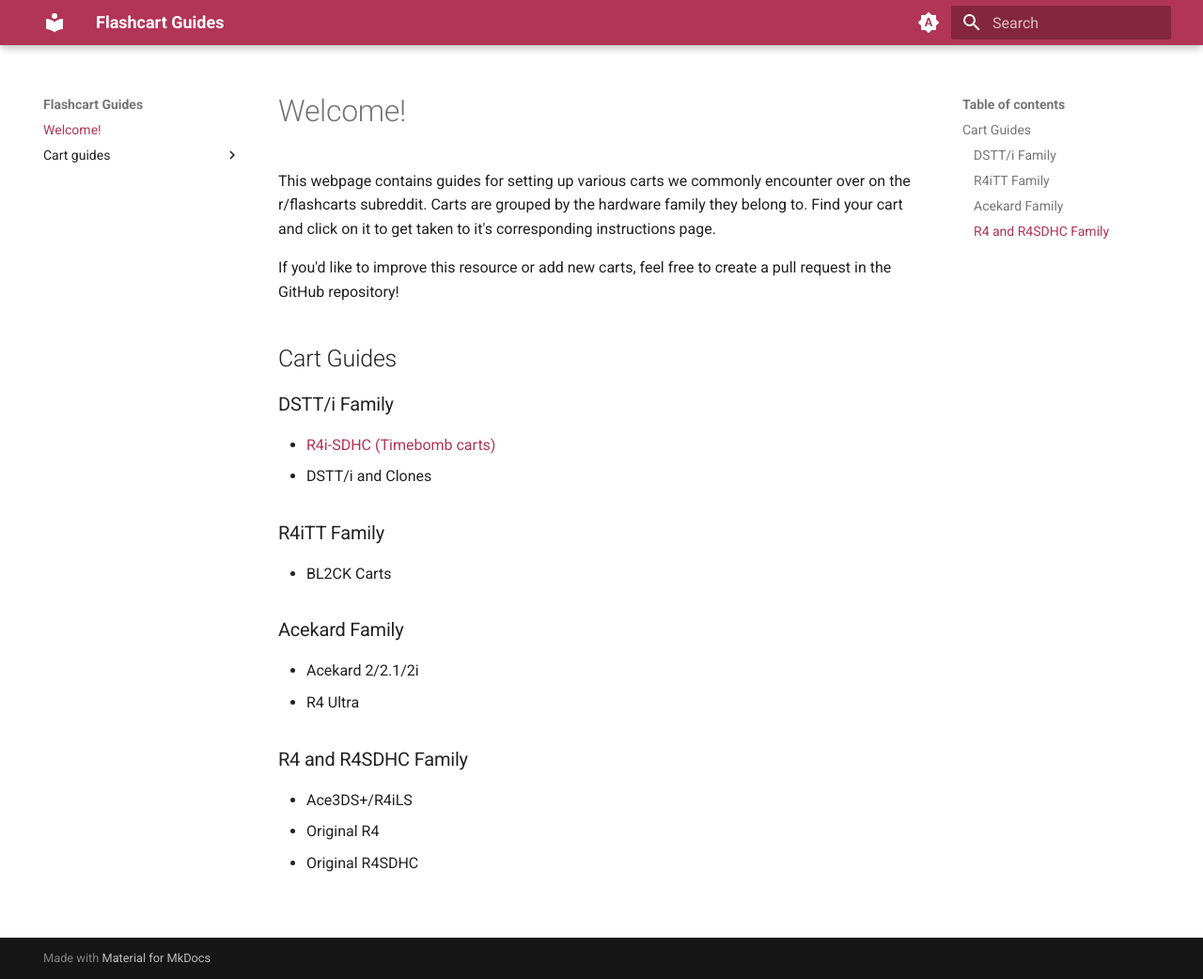
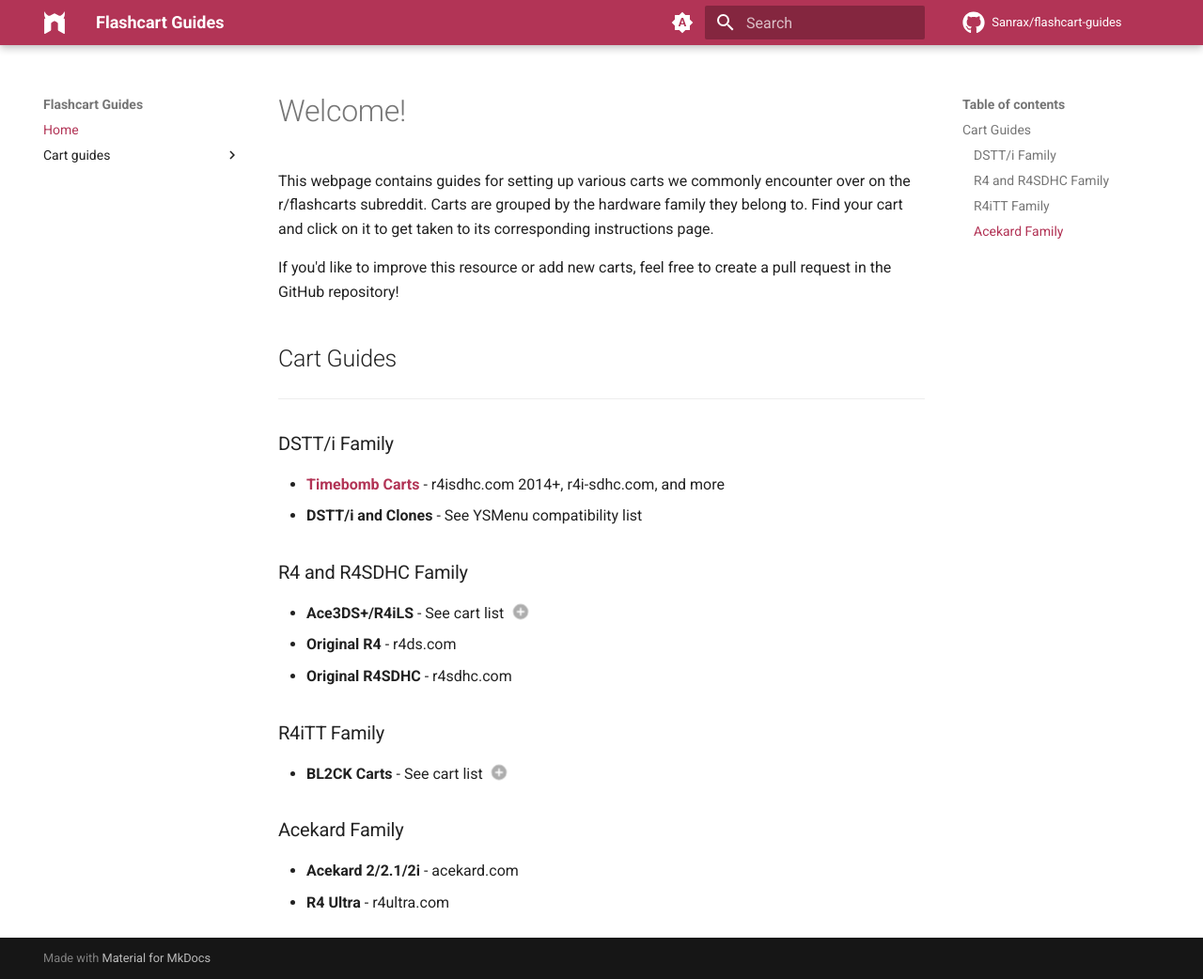
Before and after one commit to Sanrax/flashcart-guides, an MkDocs documentation site: the page built from docs/index.md, in a window 1280 px wide and 1042 px high. Shown: the whole window at 94% size. Built offline with MkDocs 1.6.1 and Material for MkDocs 9.7.7, drawn with Linux system fonts in a browser that asks for light colours; comment, search, counter and statistics services are not loaded.

Commit message:
Layout finishing touches, start adding carts

```diff
--- a/docs/index.md
+++ b/docs/index.md
@@ -1,27 +1,49 @@
+---
+title: Home
+---
+
 # Welcome!
 
-This webpage contains guides for setting up various carts we commonly encounter over on the r/flashcarts subreddit. Carts are grouped by the hardware family they belong to. Find your cart and click on it to get taken to it's corresponding instructions page.
+This webpage contains guides for setting up various carts we commonly encounter over on the r/flashcarts subreddit. Carts are grouped by the hardware family they belong to. Find your cart and click on it to get taken to its corresponding instructions page.
 
 If you'd like to improve this resource or add new carts, feel free to create a pull request in the GitHub repository!
 
 ## Cart Guides
 
-###DSTT/i Family
+---
 
-- [R4i-SDHC (Timebomb carts)](cart-guides/r4i-sdhc.md)
-- DSTT/i and Clones
+### DSTT/i Family
 
-###R4iTT Family
+- [**Timebomb Carts**](cart-guides/r4i-sdhc.md) - r4isdhc.com 2014+, r4i-sdhc.com, and more
+- **DSTT/i and Clones** - See YSMenu compatibility list
 
-- BL2CK Carts
+### R4 and R4SDHC Family
 
-###Acekard Family
+<div class="annotate" markdown>
 
-- Acekard 2/2.1/2i
-- R4 Ultra
+- **Ace3DS+/R4iLS** - See cart list (1)
+- **Original R4** - r4ds.com
+- **Original R4SDHC** - r4sdhc.com
 
-###R4 and R4SDHC Family
+</div>
 
-- Ace3DS+/R4iLS
-- Original R4
-- Original R4SDHC
+1.  **Compatibility List**
+    - Cart1
+    - Cart2
+
+### R4iTT Family
+
+<div class="annotate" markdown>
+
+- **BL2CK Carts** - See cart list (1)
+
+</div>
+
+1.  **Compatibility List**
+    - Cart1
+    - Cart2
+
+### Acekard Family
+
+- **Acekard 2/2.1/2i** - acekard.com
+- **R4 Ultra** - r4ultra.com
--- a/docs/stylesheets/extra.css
+++ b/docs/stylesheets/extra.css
@@ -2,4 +2,5 @@
   --md-primary-fg-color:        #B23456;
   --md-primary-fg-color--light: #C64F6E;
   --md-primary-fg-color--dark:  #902A46;
+  --md-accent-fg-color:         #C64F6E;
 }
--- a/mkdocs.yml
+++ b/mkdocs.yml
@@ -1,6 +1,11 @@
 site_name: Flashcart Guides
-site_url: https://sanrax.github.io
+site_url: https://sanrax.github.io/flashcart-guides
+repo_name: Sanrax/flashcart-guides
+repo_url: https://github.com/Sanrax/flashcart-guides
 theme:
+  icon:
+    repo: fontawesome/brands/github
+    logo: simple/nodemon
   name: material
   palette:
 
@@ -14,6 +19,7 @@
     - media: "(prefers-color-scheme: light)"
       scheme: default
       primary: custom
+      accent: custom
       toggle:
         icon: material/brightness-7
         name: Switch to dark mode
@@ -22,8 +28,15 @@
     - media: "(prefers-color-scheme: dark)"
       scheme: slate
       primary: custom
+      accent: custom
       toggle:
         icon: material/brightness-4
         name: Switch to system preference
 extra_css:
   - stylesheets/extra.css
+markdown_extensions:
+  - admonition
+  - pymdownx.details
+  - pymdownx.superfences
+  - attr_list
+  - md_in_html
```
Also changed, not shown: docs/cart-guides/r4i-sdhc.md (+40 -1 lines).
